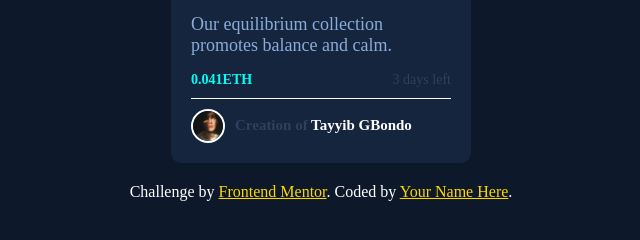
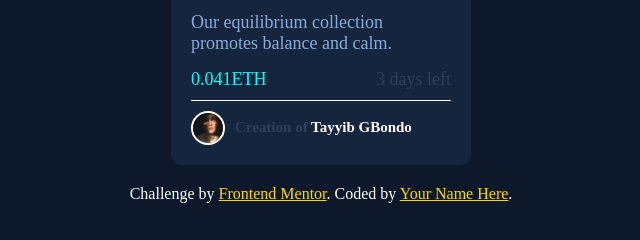
Before and after one commit to tayyibGbondo/-NFT-preview-card-component, a plain HTML site: page index.html in a window 1280 px wide. Shown: the part 451-691 px from the top of the page, 319-959 px from the left. Drawn offline with Linux system fonts and the light colour scheme.

Commit message:
assessability rsolved

```diff
--- a/index.html
+++ b/index.html
@@ -15,7 +15,7 @@
     <!--Importing The stylesheet-->
     <link rel="stylesheet" href="./style/index.css" />
 
-    <title>Frontend Mentor | NFT preview card component</title>
+    <title>NFT Card | NFT preview card component</title>
   </head>
   <body>
     <main>
@@ -29,8 +29,8 @@
           </p>
 
           <section class="action">
-            <h3 class="balance">0.041ETH</h3>
-            <h3 class="day">3 days left</h3>
+            <p class="balance">0.041ETH</p>
+            <p class="day">3 days left</p>
           </section>
         </section>
 
--- a/style/index.css
+++ b/style/index.css
@@ -8,7 +8,7 @@ body {
   flex-direction: column;
   align-items: center;
   justify-content: center;
-  height: 100vh;
+  min-height: 100vh;
 }
 main {
   background-color: hsl(216, 50%, 16%);
@@ -40,7 +40,7 @@ main {
   display: flex;
   align-items: center;
   justify-content: space-between;
-  font-size: 12px;
+  font-size: 18px;
 }
 .balance {
   color: hsl(178, 100%, 50%);
```
